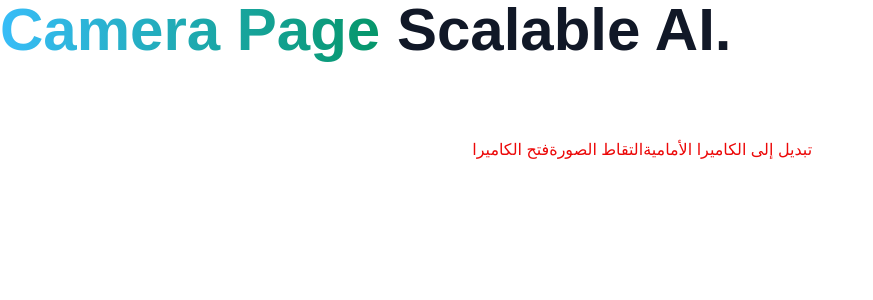
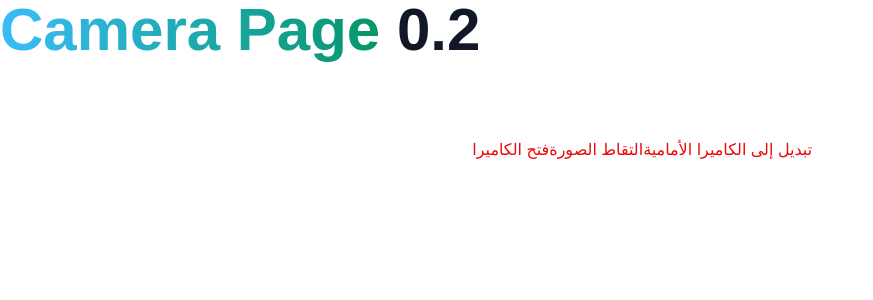
Before and after one commit to MugahidAlluqmani/aklna-deploy, a Next.js app: page /camera in a window 1280 px wide. Shown: the top 300 px of the page, without its empty margins (0-873 px from the left). Built offline with nearby package versions, Linux system fonts and the light colour scheme.

Commit message:
Fix Camera Page 0.2

```diff
--- a/app/camera/page.js
+++ b/app/camera/page.js
@@ -65,7 +65,7 @@ export default function CameraPage(){
     return (
         <>
         <div>
-        <h1 class="mb-4 text-3xl font-extrabold text-gray-900 dark:text-white md:text-5xl lg:text-6xl"><span class="text-transparent bg-clip-text bg-gradient-to-r to-emerald-600 from-sky-400">Camera Page</span> Scalable AI.</h1>
+        <h1 class="mb-4 text-3xl font-extrabold text-gray-900 dark:text-white md:text-5xl lg:text-6xl"><span class="text-transparent bg-clip-text bg-gradient-to-r to-emerald-600 from-sky-400">Camera Page</span> 0.2</h1>
         </div>
         <div style={{ textAlign: 'center' }}>
       {!image ? (
```
